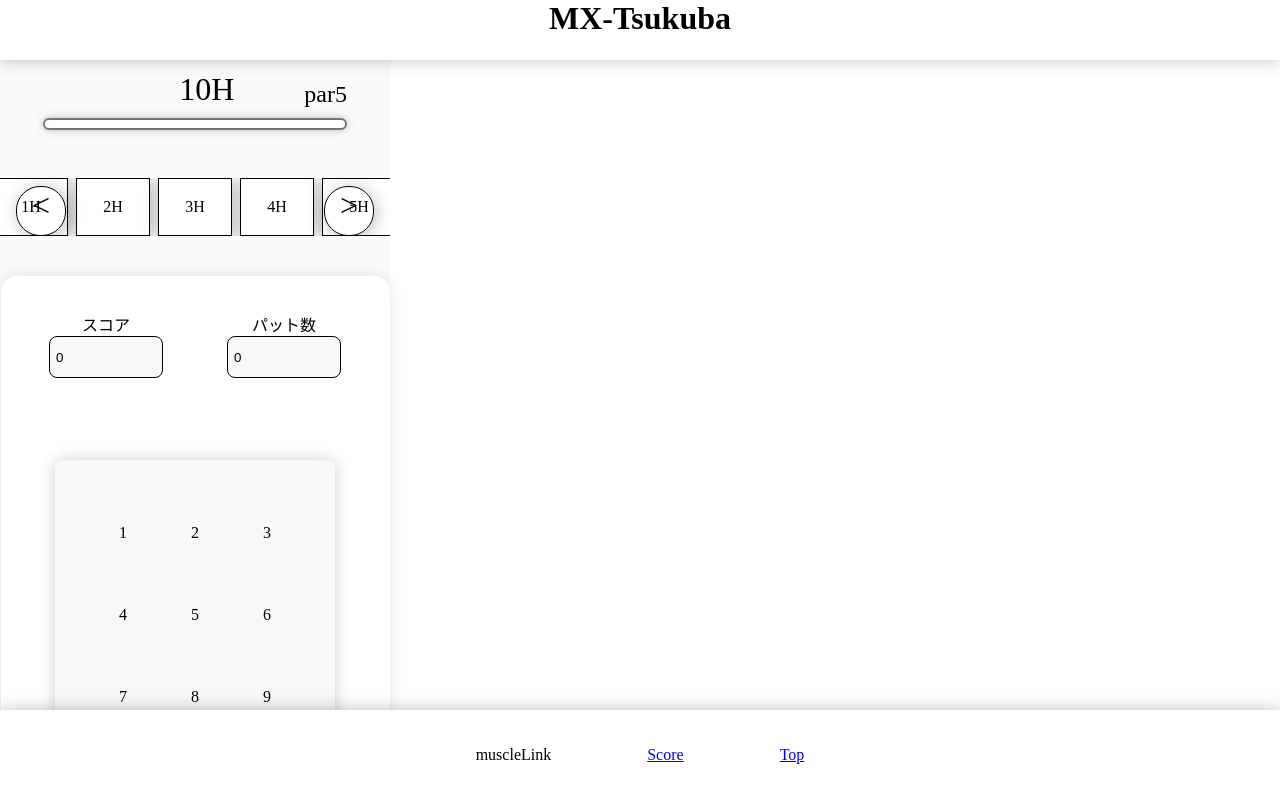
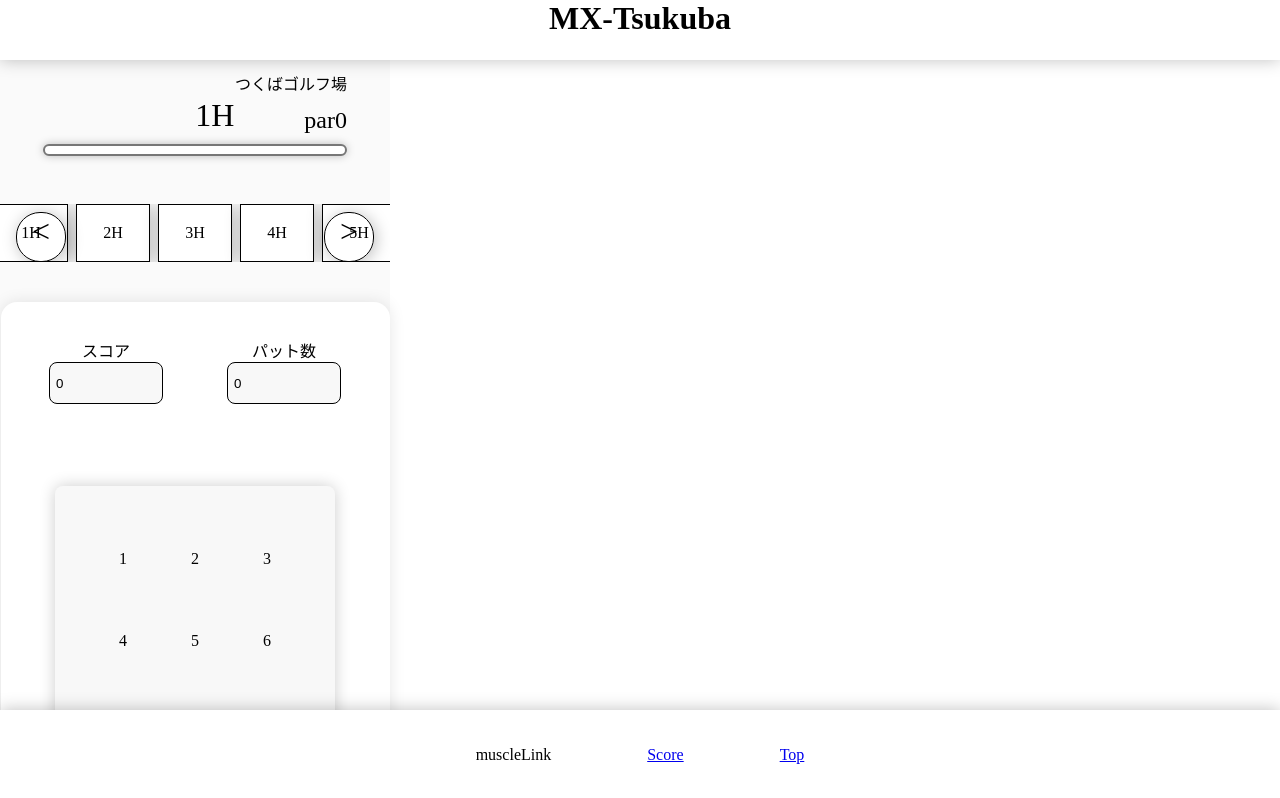
Before and after one commit to MX-Tsukuba/scoreTeam, a Nuxt app: page /scoreInput in a window 1280 px wide. Shown: the top 798 px of the page. Built offline with nearby package versions, Linux system fonts and the light colour scheme; no server answers; the database is empty.

Commit message:
displayHole&Par

```diff
--- a/components/scoreInput/index.vue
+++ b/components/scoreInput/index.vue
@@ -2,15 +2,16 @@
   <EnterGolfCourseName />
   <section class="scoreInputWhole">
     <div class="SIshowHole">
+      <p>{{ golfPlaceName }}</p>
       <div class="SISHtop">
-        <p class="SIhole">10H</p>
-        <p class="SIpar">par5</p>
+        <p class="SIhole">{{ currentHole }}H</p>
+        <p class="SIpar">par{{ par }}</p>
       </div>
       <hr class="SISHborder"/>
     </div>
     <div class="SIsearchHole" >
     <ul class="SIBoxes">
-      <li  v-for="(item, index) in items" :key="index" class="SIbox" v-show="isItemVisible(index)">{{ item }}H</li>
+      <li  v-for="(item, index) in items" :key="index" class="SIbox" v-show="isItemVisible(index)" @click="updateCurrentHole(item)">{{ item }}H</li>
     </ul>
       <p class="SIleftButton" @click="moveLeft"> < </p>
       <p class="SIrightButton" @click="moveRight"> > </p>
@@ -61,20 +62,45 @@
 
 <script setup lang="ts">
 import EnterGolfCourseName from './enterGolfCourseName.vue';
-import { ref, reactive } from 'vue';
-import { type Database } from '~/types/database.types';
+import { ref, reactive, watch } from 'vue';
+import type { Database } from '~/types/database.types';
+
 const supabase = useSupabaseClient<Database>();
-
-//データ読み込み
-const { data: m_golfPlaces } = await useAsyncData(async () => {
-  const { data } = await supabase.from('m_golfPlaces').select('*');
-  return data;
-});
+const golfPlaceName = 'つくばゴルフ場';
 
 const playData = reactive({
   scoreNumber: 0,
   puttsNumber: 0,
 });
+
+//ホール選択（クリック）とパー表示
+const currentHole = ref<number>(1);
+const par = ref<number>(0);
+  const fetchPar = async (hole: number) => {
+  const { data, error } = await supabase
+    .from('m_golfPlaces')
+    .select(`par_${hole}H`)
+    .eq('golfPlaceName', golfPlaceName)
+    .single();
+  if (error) {
+    console.error('Error fetching data:', error);
+    return null;
+  } else {
+    return data ? data[`par_${hole}H`]: null;
+  }
+};
+const { data: golfPlaces, refresh } = await useAsyncData(async () => {
+  return fetchPar(currentHole.value);
+}, {
+  immediate: true
+});
+watch(currentHole, async (newHole) => {
+  par.value = await fetchPar(newHole);
+  refresh();
+});
+const updateCurrentHole = (hole:number) =>{
+  currentHole.value = hole;
+};
 
 //データ挿入
 const addPlayData = async () => {
@@ -86,9 +112,9 @@ const addPlayData = async () => {
   }
 };
 
-//ホール選択
-const items = Array.from({ length: 18 }, (_, i) => i + 1);
-const currentCardIndex = ref(5);
+//ホール選択（スライド）
+const items:number[] = Array.from({ length: 18 }, (_, i) => i + 1);
+const currentCardIndex = ref<number>(5);
 
 const moveLeft = () =>{
   currentCardIndex.value -= 5;
@@ -182,6 +208,7 @@ align-items: center;
 border: 1px solid #000;
 background: #FFF;
 box-shadow: 2px 2px 16px 0px rgba(0, 0, 0, 0.25);
+cursor: pointer;
 }
 .SIleftButton{
   width: 48px;
```
